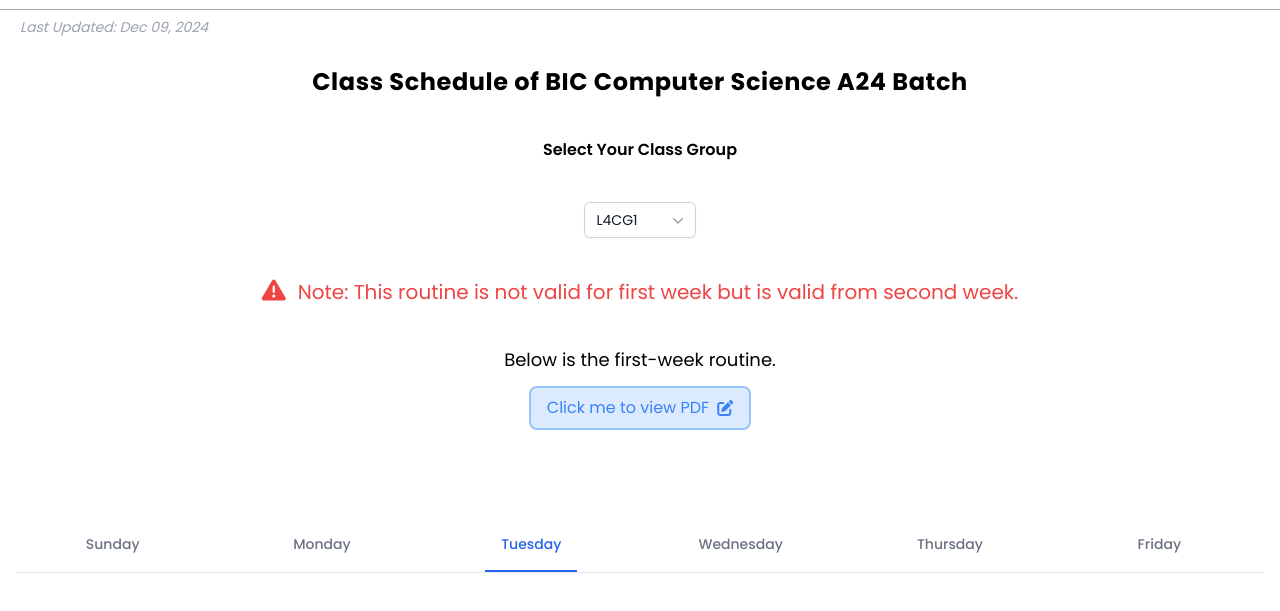
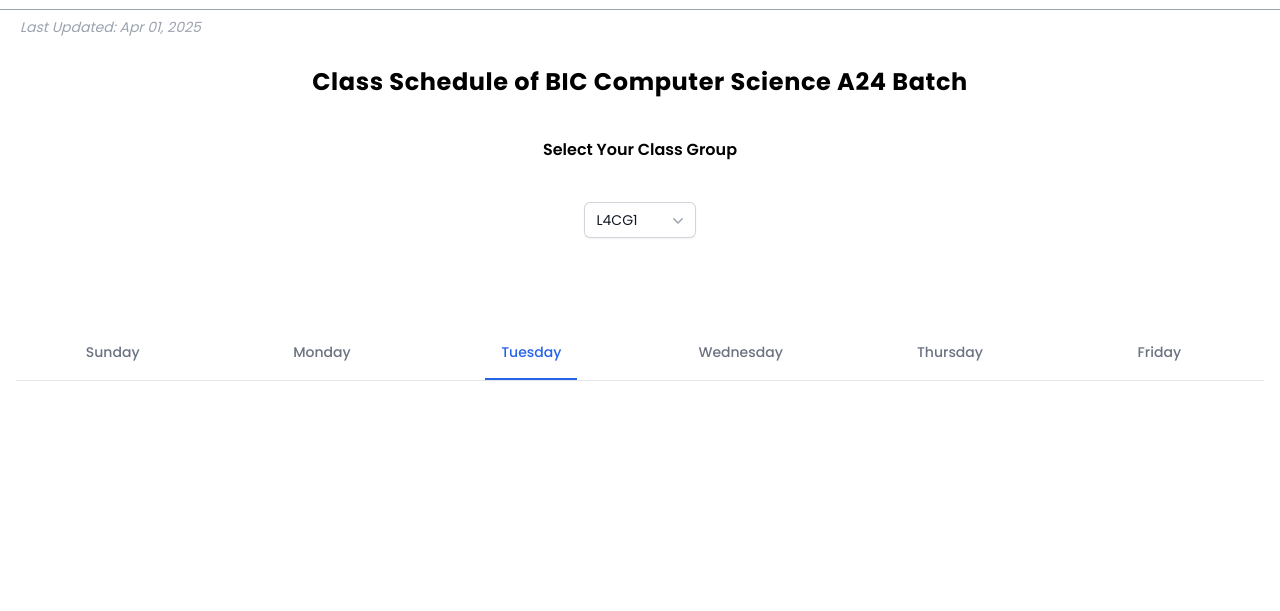
Before and after one commit to BIC-DevSphere/routine, a website: page index.html in a window 1280 px wide. Shown: the part 63-674 px from the top of the page. Drawn offline with nearby package versions, Linux system fonts and the light colour scheme; files that its build step writes are made by us from their sources.

Commit message:
chore: remove temp routine

```diff
--- a/index.html
+++ b/index.html
@@ -65,7 +65,7 @@
       <div class="main-title mt-5 flex flex-col items-center gap-10 py-4">
         <div class="version-info absolute left-2 top-20 sm:left-5">
           <p class="text-xs italic text-gray-400 md:text-sm">
-            Last Updated: Dec 09, 2024
+            Last Updated: Apr 01, 2025
           </p>
         </div>
         <div class="alert-message fixed right-0 top-20 hidden sm:right-5">
@@ -201,28 +201,6 @@
               </button>
             </div>
           </div>
-        </div>
-        <div class="warning-message">
-          <p class="flex gap-3 text-xl text-red-500">
-            <span>
-              <i
-                class="fa-solid fa-triangle-exclamation text-xl text-red-500 md:text-2xl"
-              ></i>
-            </span>
-            Note: This routine is not valid for first week but is valid from
-            second week.
-          </p>
-        </div>
-        <div class="temp-routine grid justify-items-center gap-3">
-          <p class="text-lg">Below is the first-week routine.</p>
-          <a href="first-week.pdf" target="_blank">
-            <button
-              class="flex items-center gap-2 rounded-lg border-2 border-blue-300 bg-blue-100 px-4 py-2 text-blue-500 transition-transform hover:scale-105"
-            >
-              <p>Click me to view PDF</p>
-              <i class="fa-solid fa-pen-to-square"></i>
-            </button>
-          </a>
         </div>
       </div>
       <div
--- a/service-worker.js
+++ b/service-worker.js
@@ -1,4 +1,4 @@
-const CACHE_NAME = "routine-cache-v12"; // Increment the version number for new deployments
+const CACHE_NAME = "routine-cache-v13"; // Increment the version number for new deployments
 const urlsToCache = [
   "/",
   "/index.html",
```
